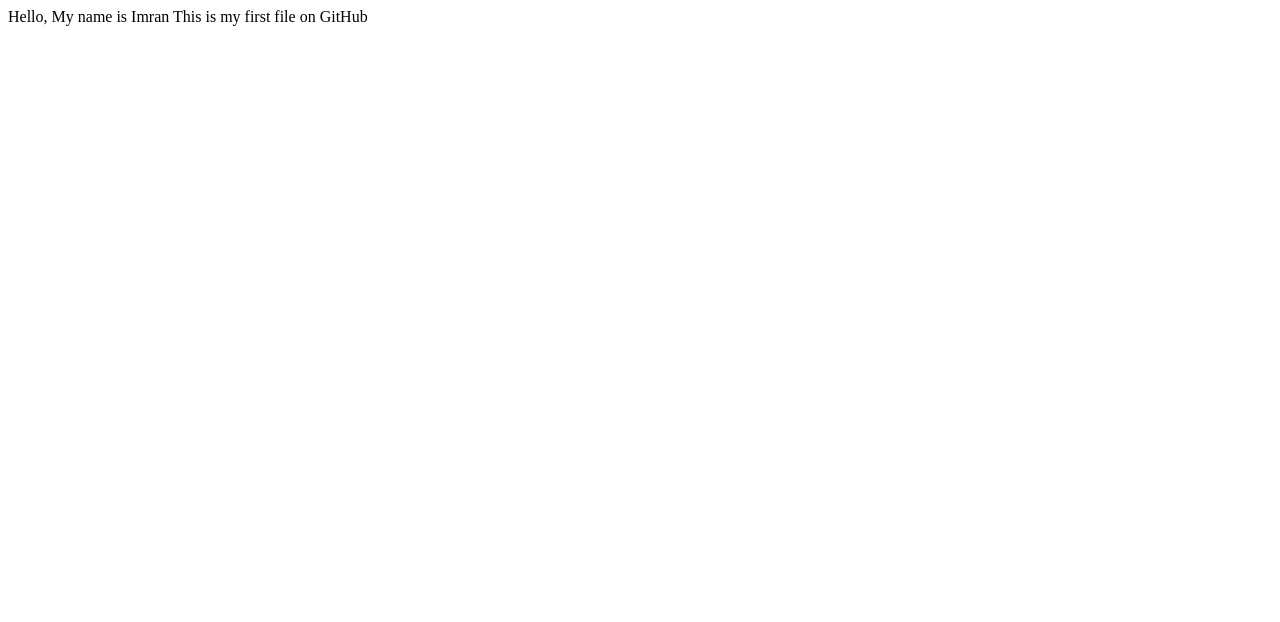
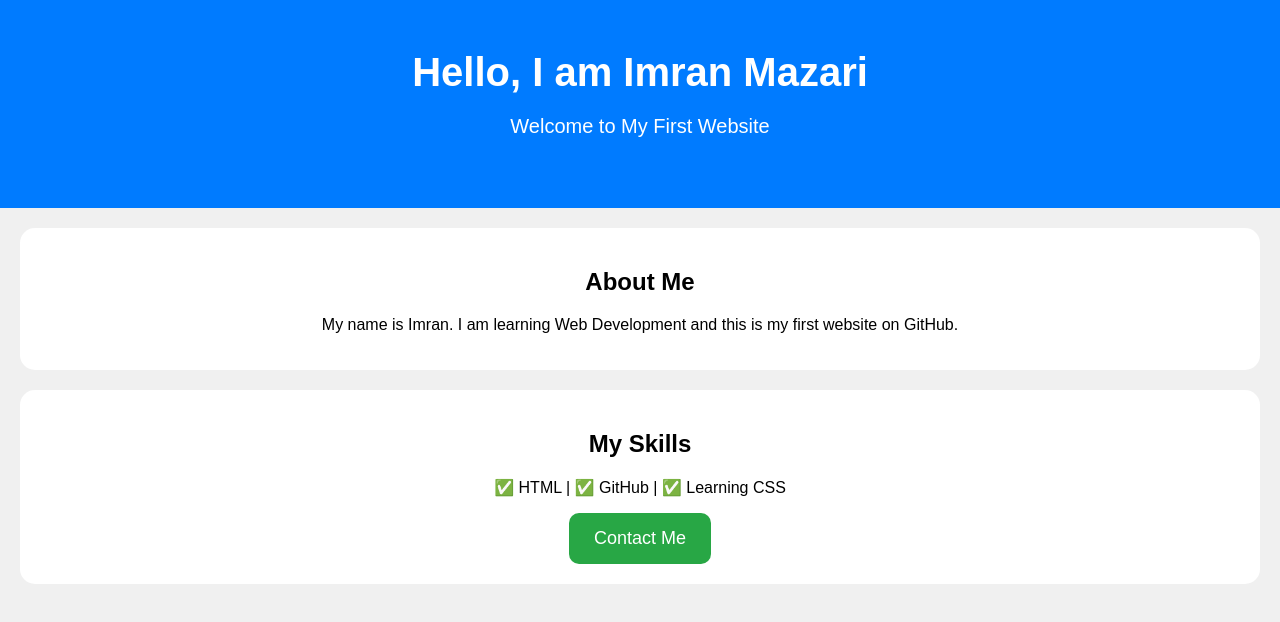
Before and after one commit to imranmazari323-debug/My-Repository, a plain HTML site: page index.html in a window 1280 px wide. Drawn offline with Linux system fonts and the light colour scheme.

Commit message:
index.html
<!DOCTYPE html>
<html>
<head>
<title>Imran Mazari - My Website</title>
<style>
body { font-family: Arial; text-align: center; background: #f0f0f0; margin: 0; }
.header { background: #007bff; color: white; padding: 50px; }
.header h1 { font-size: 40px; margin: 0; }
.header p { font-size: 20px; }
.box { background: white; margin: 20px; padding: 20px; border-radius: 15px; }
button { background: #28a745; color: white; padding: 15px 25px; border: none; border-radius: 10px; font-size: 18px; }
</style>
</head>
<body>

<div class="header">
<h1>Hello, I am Imran Mazari</h1>
<p>Welcome to My First Website</p>
</div>

<div class="box">
<h2>About Me</h2>
<p>My name is Imran. I am learning Web Development and this is my first website on GitHub.</p>
</div>

<div class="box">
<h2>My Skills</h2>
<p>✅ HTML | ✅ GitHub | ✅ Learning CSS</p>
<button>Contact Me</button>
</div>

</body>
</html>

```diff
--- a/index.html
+++ b/index.html
@@ -1,2 +1,33 @@
-Hello, My name is Imran
-This is my first file on GitHub
+<!DOCTYPE html>
+<html>
+<head>
+<title>Imran Mazari - My Website</title>
+<style>
+body { font-family: Arial; text-align: center; background: #f0f0f0; margin: 0; }
+.header { background: #007bff; color: white; padding: 50px; }
+.header h1 { font-size: 40px; margin: 0; }
+.header p { font-size: 20px; }
+.box { background: white; margin: 20px; padding: 20px; border-radius: 15px; }
+button { background: #28a745; color: white; padding: 15px 25px; border: none; border-radius: 10px; font-size: 18px; }
+</style>
+</head>
+<body>
+
+<div class="header">
+<h1>Hello, I am Imran Mazari</h1>
+<p>Welcome to My First Website</p>
+</div>
+
+<div class="box">
+<h2>About Me</h2>
+<p>My name is Imran. I am learning Web Development and this is my first website on GitHub.</p>
+</div>
+
+<div class="box">
+<h2>My Skills</h2>
+<p>✅ HTML | ✅ GitHub | ✅ Learning CSS</p>
+<button>Contact Me</button>
+</div>
+
+</body>
+</html>
```
